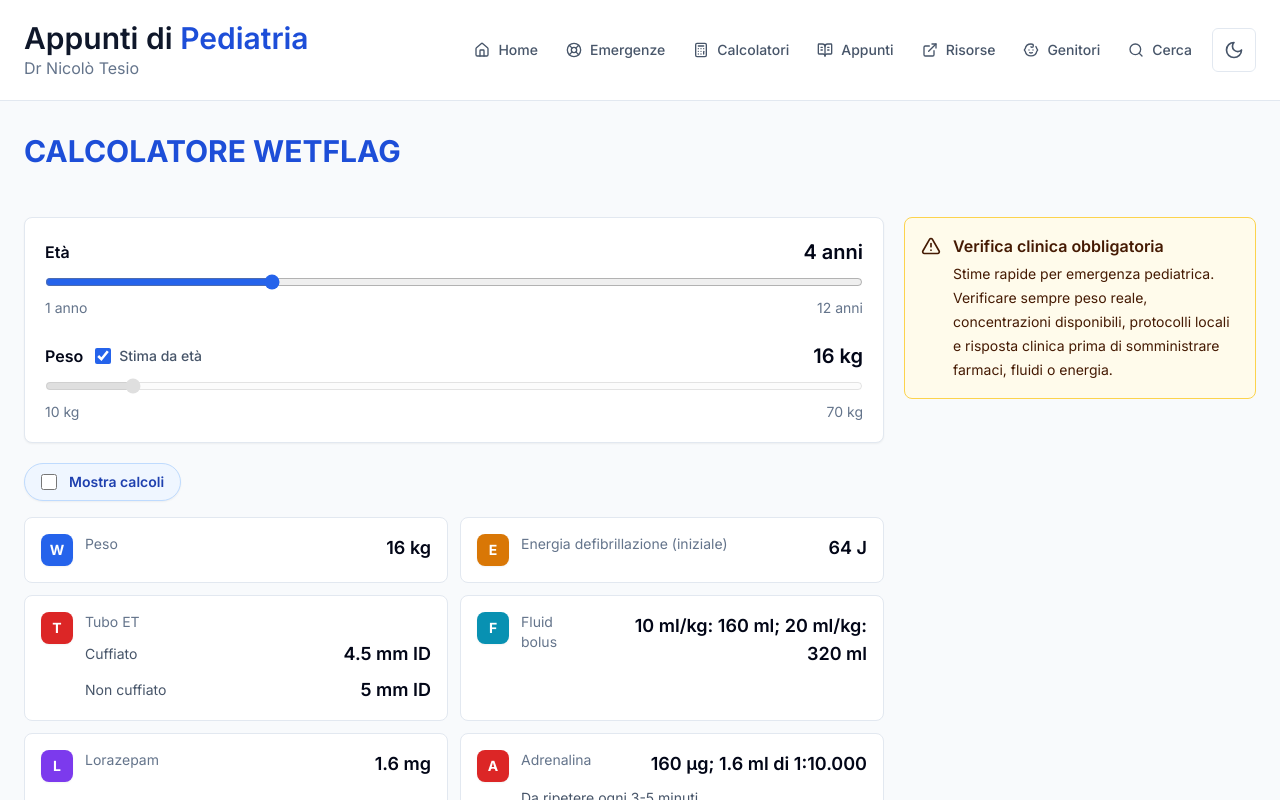
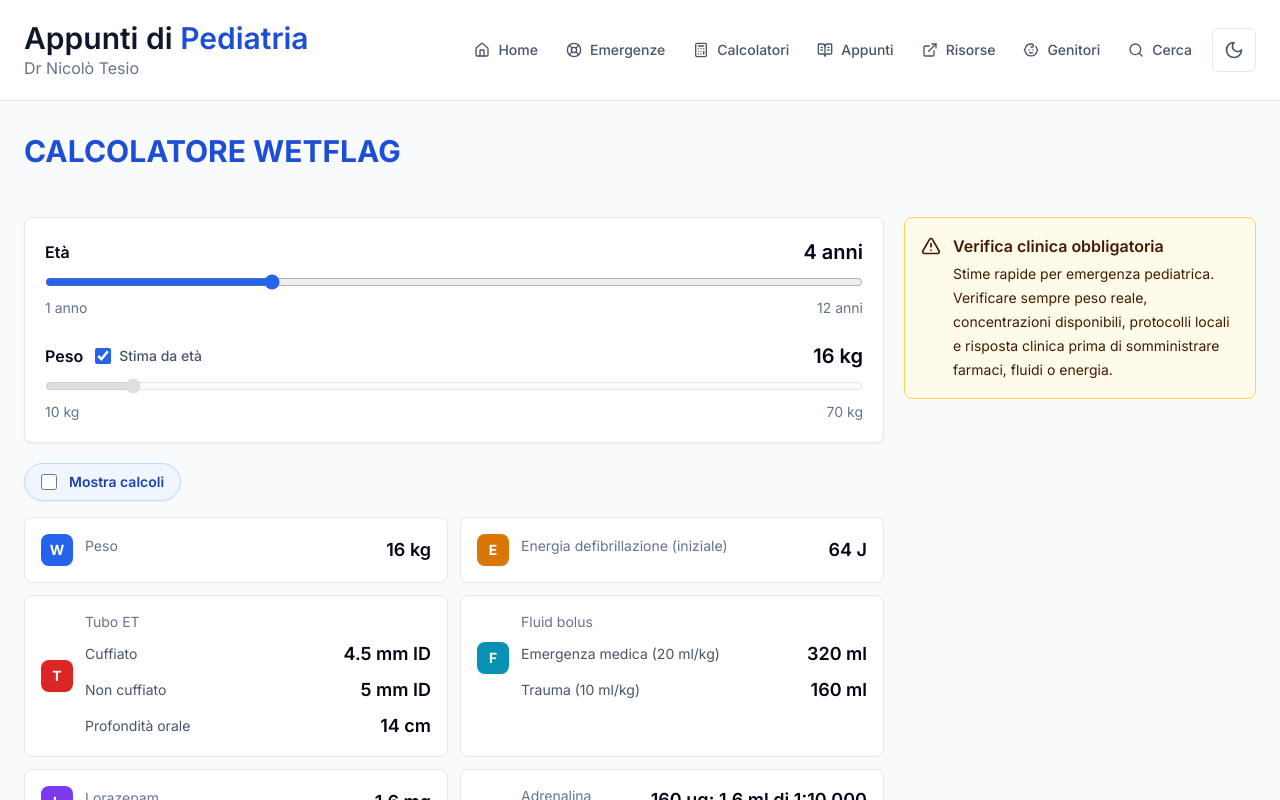
Before and after one commit to nicolotesio/app-pediatria, a Next.js app: page /emergenze/wetflag in a window 1280 px wide. Shown: the top 800 px of the page. Built offline with nearby package versions, Linux system fonts and the light colour scheme.

Commit message:
Adjust WETFLAG tube and fluid rows

```diff
--- a/components/calculators/WetflagCalculator.tsx
+++ b/components/calculators/WetflagCalculator.tsx
@@ -76,27 +76,32 @@ export function WetflagCalculator() {
                 tone="amber"
                 label="Energia defibrillazione (iniziale)"
                 value={`${result.defibrillationEnergyJ} J`}
-                calculation={`4 J/kg x ${result.estimatedWeightKg} kg = ${result.defibrillationEnergyJ} J (max 12-200 J sulla base del tipo di defibrillatore)`}
+                calculation={`4 J/kg x ${result.estimatedWeightKg} kg = ${result.defibrillationEnergyJ} J (max 120-200 J sulla base del tipo di defibrillatore)`}
                 showCalculation={showCalculations}
               />
               <ResultItem
                 initial="T"
                 tone="red"
                 label="Tubo ET"
-                value={`Cuffiato: ${result.endotrachealTubeMm.cuffed} mm ID; non cuffiato: ${result.endotrachealTubeMm.uncuffed} mm ID`}
+                value={`Cuffiato: ${result.endotrachealTubeMm.cuffed} mm ID; non cuffiato: ${result.endotrachealTubeMm.uncuffed} mm ID; profondità orale: ${result.endotrachealTubeMm.oralDepthCm} cm`}
                 rows={[
                   { label: "Cuffiato", value: `${result.endotrachealTubeMm.cuffed} mm ID` },
-                  { label: "Non cuffiato", value: `${result.endotrachealTubeMm.uncuffed} mm ID` }
+                  { label: "Non cuffiato", value: `${result.endotrachealTubeMm.uncuffed} mm ID` },
+                  { label: "Profondità orale", value: `${result.endotrachealTubeMm.oralDepthCm} cm` }
                 ]}
-                calculation={`${result.ageYears} / 4 + 3,5 = ${result.endotrachealTubeMm.cuffed} mm ID (cuffiato); ${result.ageYears} / 4 + 4 = ${result.endotrachealTubeMm.uncuffed} mm ID (non cuffiato)`}
+                calculation={`${result.ageYears} / 4 + 3,5 = ${result.endotrachealTubeMm.cuffed} mm ID cuffiato; ${result.ageYears} / 4 + 4 = ${result.endotrachealTubeMm.uncuffed} mm ID non cuffiato; ${result.ageYears} / 2 + 12 = ${result.endotrachealTubeMm.oralDepthCm} cm profondità orale`}
                 showCalculation={showCalculations}
               />
               <ResultItem
                 initial="F"
                 tone="cyan"
                 label="Fluid bolus"
-                value={`10 ml/kg: ${result.fluidBolusOptionsMl.tenPerKg} ml; 20 ml/kg: ${result.fluidBolusOptionsMl.twentyPerKg} ml`}
-                calculation={`10 ml/kg x ${result.estimatedWeightKg} kg = ${Math.round(10 * result.estimatedWeightKg)} ml, max 500 ml -> ${result.fluidBolusOptionsMl.tenPerKg} ml; 20 ml/kg x ${result.estimatedWeightKg} kg = ${Math.round(20 * result.estimatedWeightKg)} ml, max 500 ml -> ${result.fluidBolusOptionsMl.twentyPerKg} ml`}
+                value={`Emergenza medica: ${result.fluidBolusOptionsMl.twentyPerKg} ml; trauma: ${result.fluidBolusOptionsMl.tenPerKg} ml`}
+                rows={[
+                  { label: "Emergenza medica (20 ml/kg)", value: `${result.fluidBolusOptionsMl.twentyPerKg} ml` },
+                  { label: "Trauma (10 ml/kg)", value: `${result.fluidBolusOptionsMl.tenPerKg} ml` }
+                ]}
+                calculation={`20 ml/kg x ${result.estimatedWeightKg} kg = ${Math.round(20 * result.estimatedWeightKg)} ml, max 500 ml -> ${result.fluidBolusOptionsMl.twentyPerKg} ml; 10 ml/kg x ${result.estimatedWeightKg} kg = ${Math.round(10 * result.estimatedWeightKg)} ml, max 500 ml -> ${result.fluidBolusOptionsMl.tenPerKg} ml`}
                 showCalculation={showCalculations}
               />
               <ResultItem
@@ -153,7 +158,7 @@ function ResultItem({
 }) {
   return (
     <div className="rounded-lg border border-slate-200 bg-white p-4 dark:border-slate-800 dark:bg-slate-950">
-      <div className="flex items-start gap-3">
+      <div className="flex items-center gap-3">
         {initial ? <span className={`grid size-8 shrink-0 place-items-center rounded-lg text-sm font-bold shadow-sm ${resultToneClasses[tone]}`}>{initial}</span> : null}
         <div className="min-w-0 flex-1">
           {rows ? (
--- a/lib/calculators/wetflag.ts
+++ b/lib/calculators/wetflag.ts
@@ -7,6 +7,7 @@ export type WetflagResult = {
   endotrachealTubeMm: {
     cuffed: number;
     uncuffed: number;
+    oralDepthCm: number;
   };
   fluidBolusMl: number;
   fluidBolusOptionsMl: {
@@ -62,6 +63,7 @@ export function calculateWetflag(ageYears: number, weightKg = estimateWeightForA
   const defibrillationEnergyJ = round1(4 * estimatedWeightKg);
   const uncuffedTube = round1(ageYears / 4 + 4);
   const cuffedTube = round1(ageYears / 4 + 3.5);
+  const oralTubeDepthCm = round1(ageYears / 2 + 12);
   const fluidBolusTenMl = cap(Math.round(10 * estimatedWeightKg), MAX_FLUID_BOLUS_ML);
   const fluidBolusTwentyMl = cap(Math.round(20 * estimatedWeightKg), MAX_FLUID_BOLUS_ML);
   const lorazepamMg = round2(cap(0.1 * estimatedWeightKg, MAX_LORAZEPAM_MG));
@@ -76,7 +78,8 @@ export function calculateWetflag(ageYears: number, weightKg = estimateWeightForA
     defibrillationEnergyJ,
     endotrachealTubeMm: {
       cuffed: cuffedTube,
-      uncuffed: uncuffedTube
+      uncuffed: uncuffedTube,
+      oralDepthCm: oralTubeDepthCm
     },
     fluidBolusMl: fluidBolusTwentyMl,
     fluidBolusOptionsMl: {
```
Also changed, not shown: 1 other file (tests, documents, lock files or other folders).
